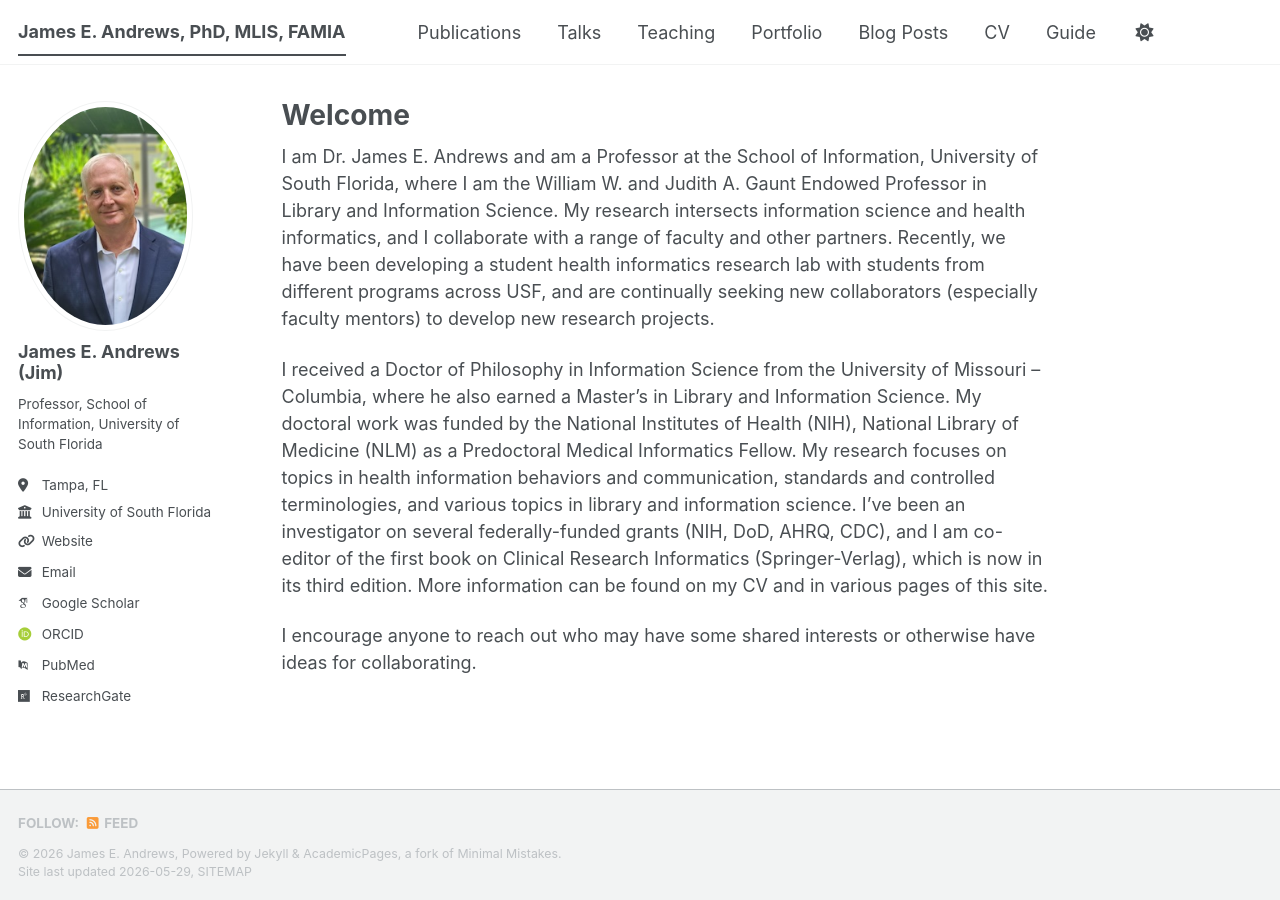
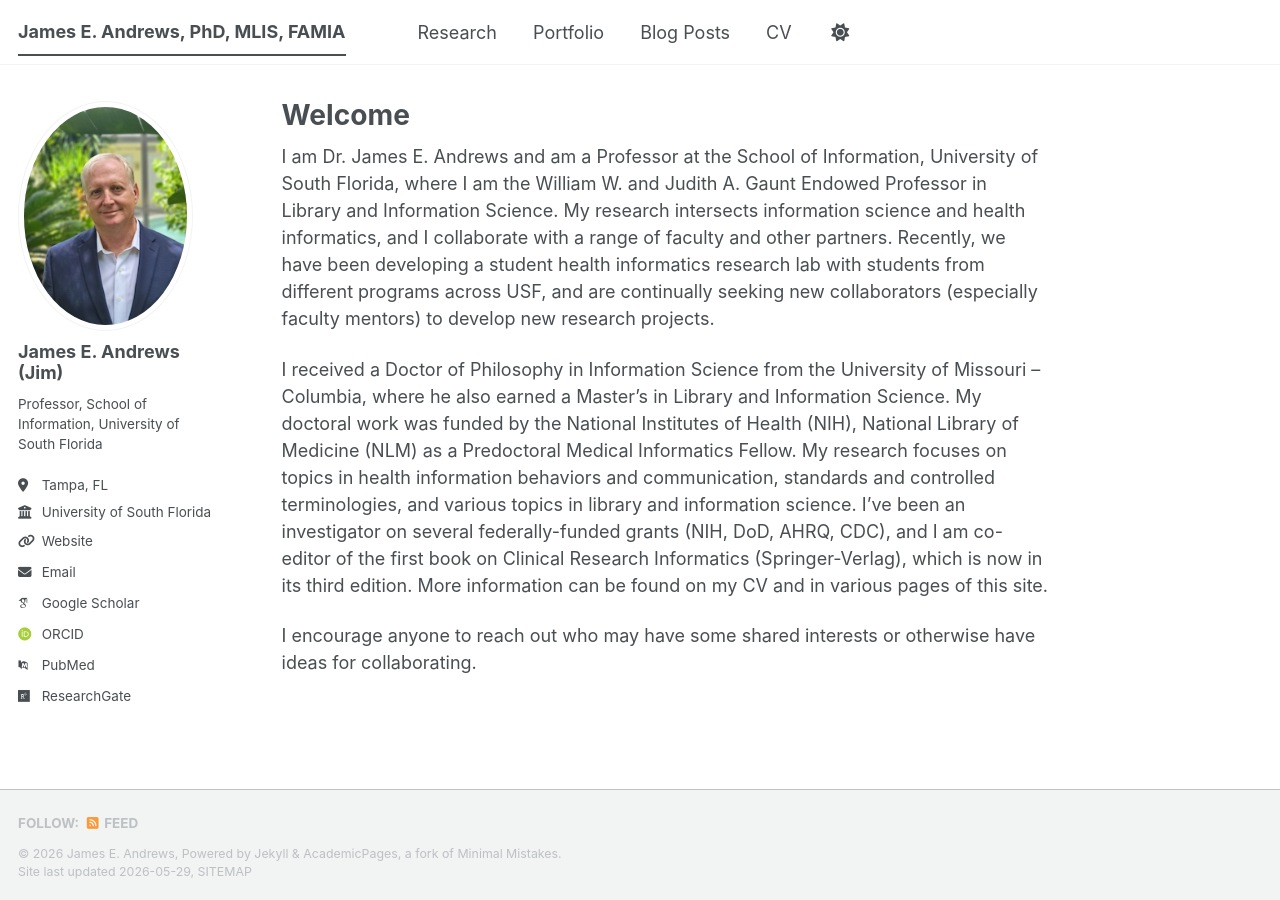
Before and after one commit to JimAndrewsFL/JimAndrewsFL.github.io, a Jekyll site: the page built from _pages/about.md, in a window 1280 px wide. Built offline with Jekyll 4.4.1, drawn with Linux system fonts in a browser that asks for light colours; some web fonts are replaced; a script bundle is joined from its source files by our own code; library files that are not in the unit come from our copies; some of the changed lines change nothing that is shown.

Commit message:
Update navigation.yml

```diff
--- a/_data/navigation.yml
+++ b/_data/navigation.yml
@@ -8,14 +8,15 @@
 #      Markdown formatted page while the second is generated using JSON.
 
 main:
-  - title: "Publications"
+  - title: "Research"
     url: /publications/
 
-  - title: "Talks"
-    url: /talks/
+  #- title: "Talks"
+   # url: /talks/
 
-  - title: "Teaching"
-    url: /teaching/
+## Maybe use Teaching or Talks for HIRL Lab later
+ # - title: "Teaching"
+ #   url: /teaching/
 
   - title: "Portfolio"
     url: /portfolio/
@@ -29,5 +30,5 @@ main:
   # - title: "CV"
   #   url: /cv-json/
 
-  - title: "Guide"
-    url: /markdown/
+ # - title: "Guide"
+  #  url: /markdown/
```
